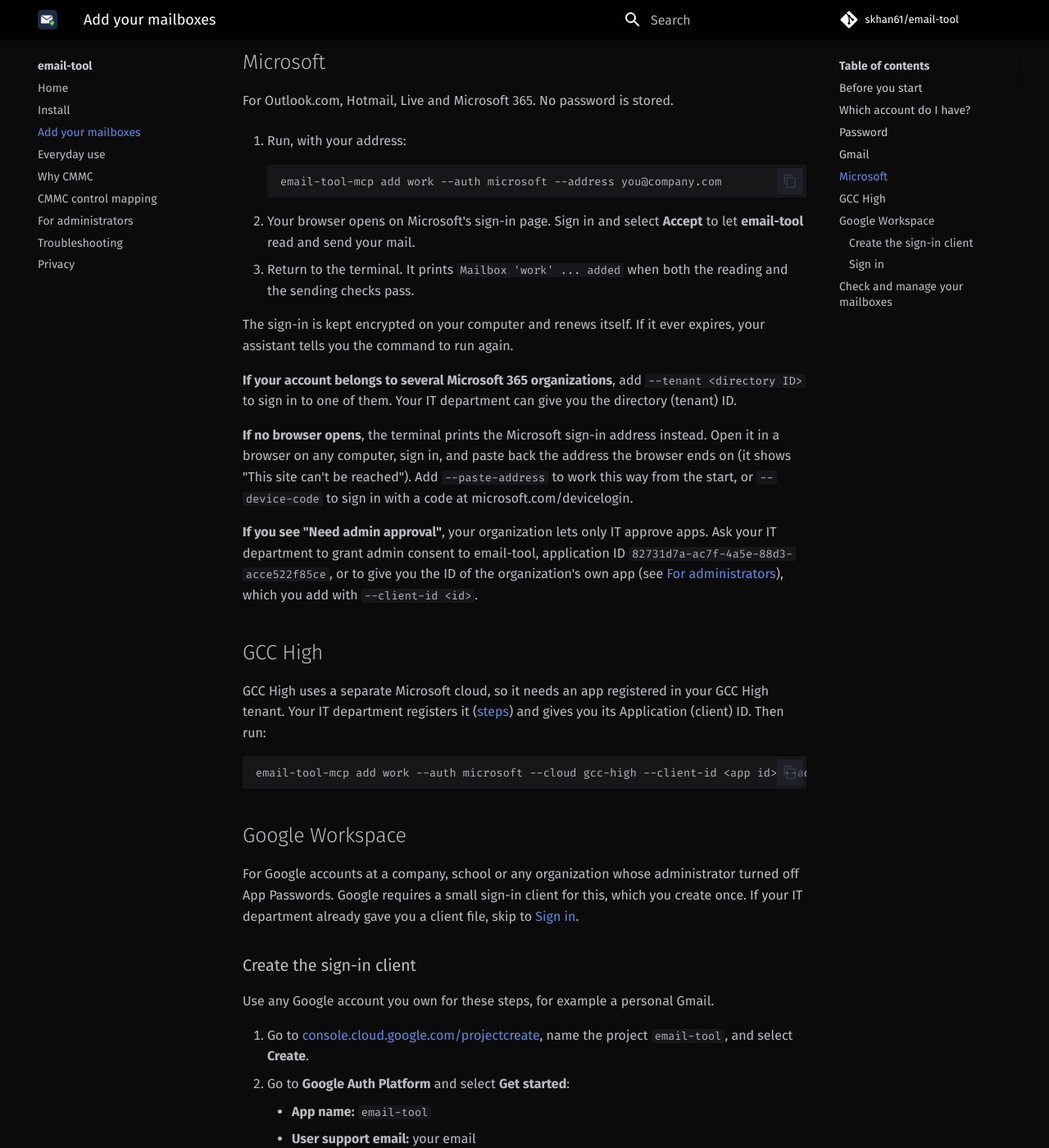
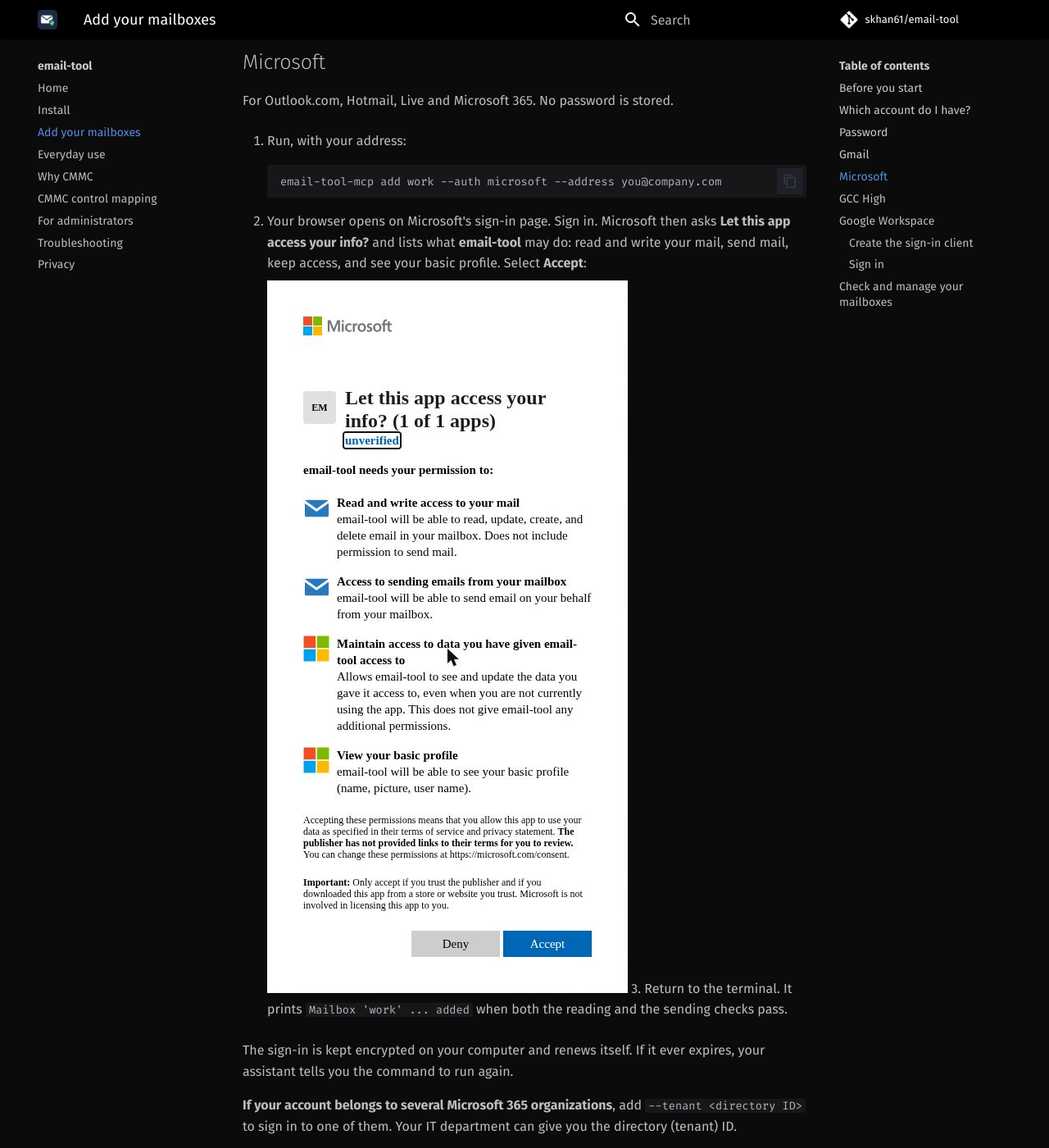
Before and after one commit to skhan61/email-tool, an MkDocs documentation site: the page built from docs/mailboxes.md, in a window 1280 px wide and 1400 px high, scrolled down 4185 px. Shown: the whole window at 82% size. Built offline with MkDocs 1.6.1 and Material for MkDocs 9.7.7, drawn with Linux system fonts in a browser that asks for light colours; plug-ins that fetch from the network failed and are left out; comment, search, counter and statistics services are not loaded.

Commit message:
Docs: Microsoft consent screen in the Microsoft sign-in steps
A real screenshot of Microsoft's "Let this app access your info?" screen,
the signed-in address covered, cropped to the card. Step 2 names the
screen and lists what email-tool asks for. attr_list sets the picture's
width.

Refs #77

Co-Authored-By: Claude Opus 5.5 <noreply@anthropic.com>

````diff
--- a/docs/mailboxes.md
+++ b/docs/mailboxes.md
@@ -108,8 +108,11 @@ For Outlook.com, Hotmail, Live and Microsoft 365. No password is stored.
     email-tool-mcp add work --auth microsoft --address you@company.com
     ```
 
-2. Your browser opens on Microsoft's sign-in page. Sign in and select **Accept** to let
-   **email-tool** read and send your mail.
+2. Your browser opens on Microsoft's sign-in page. Sign in. Microsoft then asks
+   **Let this app access your info?** and lists what **email-tool** may do: read and write
+   your mail, send mail, keep access, and see your basic profile. Select **Accept**:
+
+    ![Microsoft asks whether email-tool may access your mail, with Deny and Accept](assets/screens/microsoft-consent.png){ width="440" }
 3. Return to the terminal. It prints `Mailbox 'work' ... added` when both the reading and
    the sending checks pass.
 
--- a/mkdocs.yml
+++ b/mkdocs.yml
@@ -47,6 +47,8 @@ nav:
 
 markdown_extensions:
   - admonition
+  # Image sizes, such as `{ width="440" }` after a screenshot.
+  - attr_list
   - tables
   - toc:
       permalink: true
````
Also changed, not shown: docs/assets/screens/microsoft-consent.png (added).
